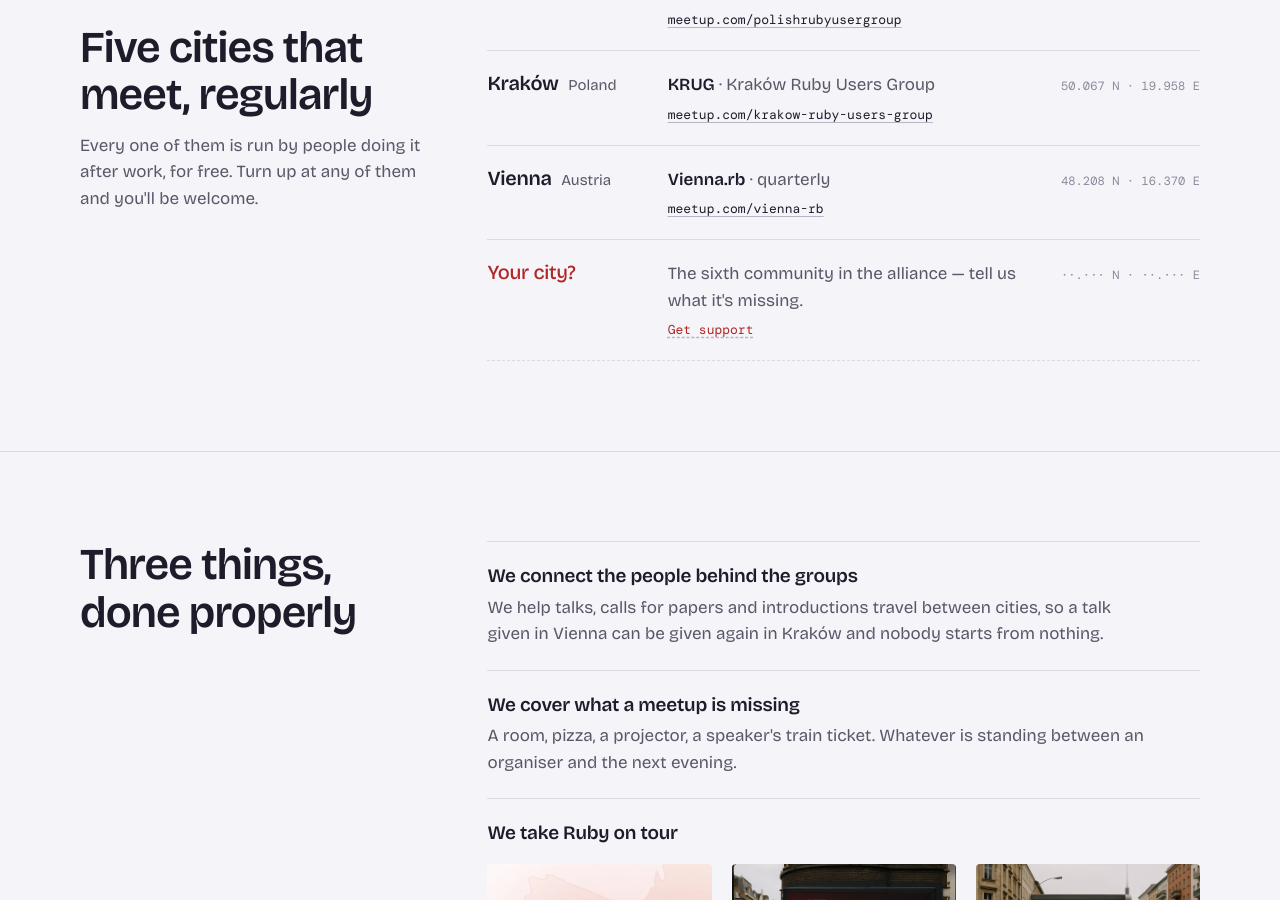
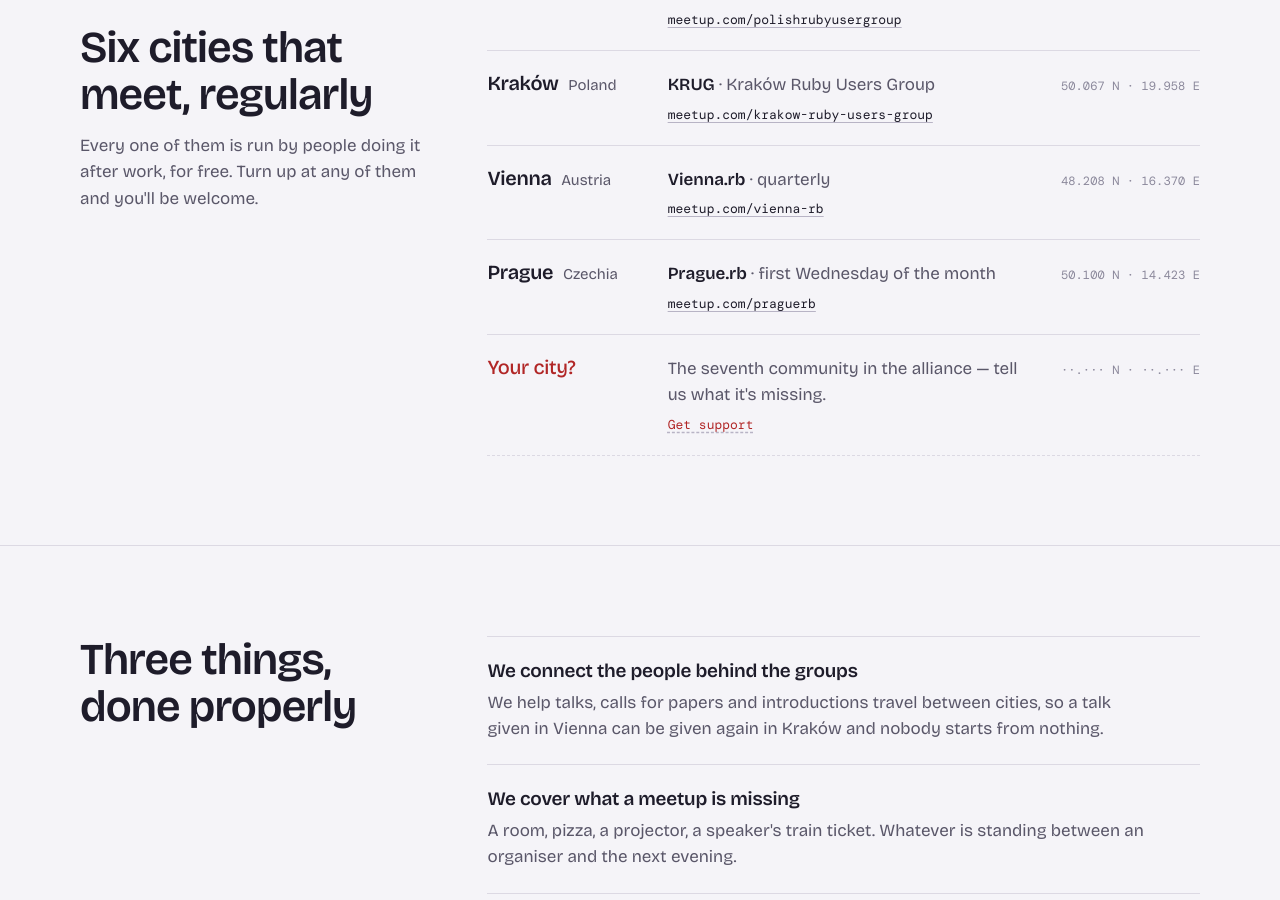
Before and after one commit to rubyeurope/rubyeurope.com, a Jekyll site: the page built from index.html, in a window 1280 px wide and 900 px high, scrolled down 1157 px. Built offline with Jekyll 4.4.1, drawn with Linux system fonts in a browser that asks for light colours.

Commit message:
Add prague.rb and update readme

```diff
--- a/_data/communities.yml
+++ b/_data/communities.yml
@@ -1,4 +1,4 @@
-# The communities on the map and in the "Five cities" list, in ring order.
+# The communities on the map and in the "Six cities" list, in ring order.
 #
 # The ring on the map joins the cities in the order below and closes back to
 # the first one, so keep geographic neighbours next to each other.
@@ -68,3 +68,15 @@
   x: 62.20
   y: 57.66
   label: s
+
+- city: Prague
+  country: Czechia
+  group: Prague.rb
+  note: first Wednesday of the month
+  url: https://www.meetup.com/praguerb
+  link_text: meetup.com/praguerb
+  lat: "50.100"
+  lon: "14.423"
+  x: 57.78
+  y: 50.51
+  label: n
--- a/assets/css/site.css
+++ b/assets/css/site.css
@@ -282,7 +282,7 @@
 .city:focus-visible { outline: none; }
 .city:focus-visible .city__mark { outline: 2px solid var(--red-ink); outline-offset: 3px; border-radius: 2px; }
 
-/* the sixth marker: dashed = open */
+/* the open-seat marker: dashed = open */
 .city--ghost { z-index: 2; }
 .city--ghost .city__mark { width: 18px; height: 18px; left: -9px; top: -9px; }
 .city--ghost .city__mark path { fill: var(--bg); stroke: var(--red-ink); stroke-width: 1.6; stroke-dasharray: 3.2 2.4; stroke-linejoin: round; }
--- a/index.html
+++ b/index.html
@@ -20,7 +20,7 @@
 <section class="section" id="communities">
   <div class="wrap grid">
     <div class="head">
-      <h2>Five cities that meet, regularly</h2>
+      <h2>Six cities that meet, regularly</h2>
       <p>Every one of them is run by people doing it after work, for free. Turn up at any of them and you'll be welcome.</p>
     </div>
     <ul class="roster">
@@ -33,7 +33,7 @@
       {%- endfor %}
       <li class="roster__open">
         <div class="roster__city">Your city?</div>
-        <div class="roster__group">The sixth community in the alliance — tell us what it's missing. <a href="{{ '/support/' | relative_url }}">Get support</a></div>
+        <div class="roster__group">The seventh community in the alliance — tell us what it's missing. <a href="{{ '/support/' | relative_url }}">Get support</a></div>
         <div class="roster__geo">··.··· N · ··.··· E</div>
       </li>
     </ul>
```
Also changed, not shown: README.md, assets/images/og.png.
